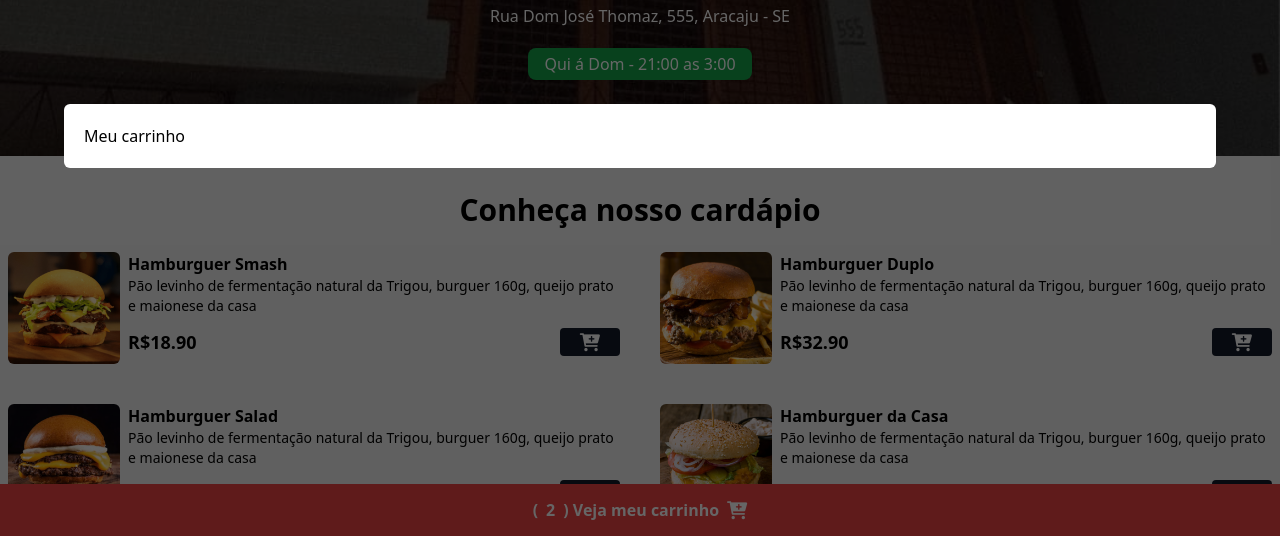
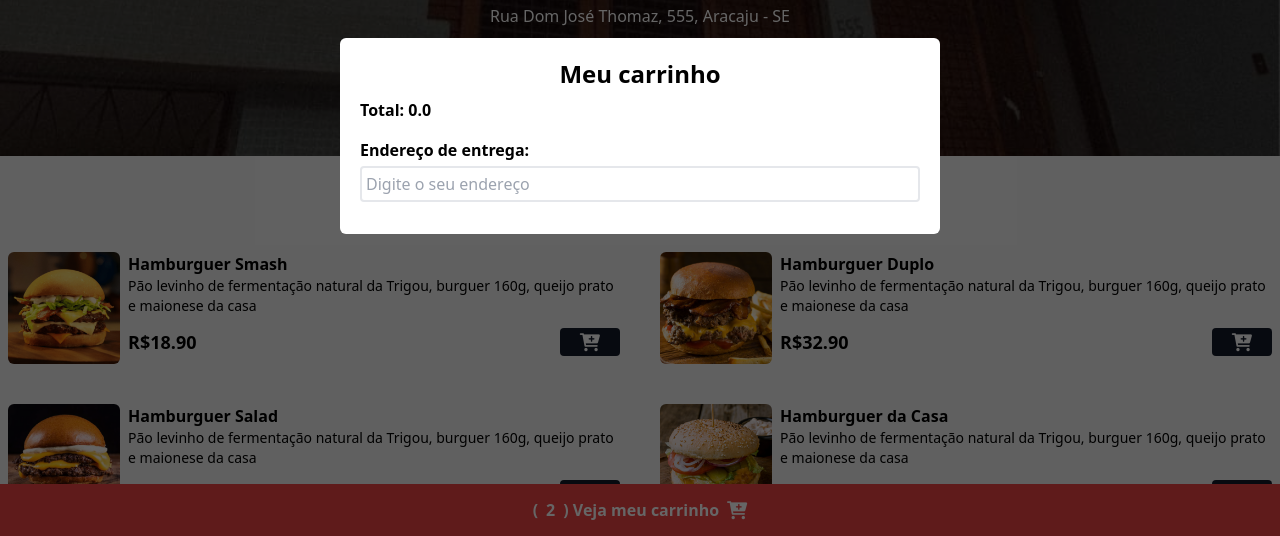
Before and after one commit to psicogi/Cardapio-Digital, a website: page index.html in a window 1280 px wide. Shown: the part 264-800 px from the top of the page. Drawn offline with Linux system fonts and the light colour scheme.

Commit message:
estilização do model cart

```diff
--- a/index.html
+++ b/index.html
@@ -145,8 +145,15 @@
     </div>
 
     <div class="bg-black/60 w-full h-full fixed top-0 left-0 z-[99] flex items-center justify-center">
-        <div class="bg-white p-5 rounded-md min-w-[90%]">
-            <h2>Meu carrinho</h2>
+        <div class="bg-white p-5 rounded-md min-w-[90%] md:min-w-[600px]">
+            <h2 class="text-center font-bold text-2xl mb-2">Meu carrinho</h2>
+            <div id="cart-items" class="flex justify-between mb-2 flex-col">
+
+            <p class="font-bold">Total: <span id="cart-total">0.0</span></p>
+
+            <p class="font-bold mt-4">Endereço de entrega: </p>
+            <input type="text" name="" id="adress" placeholder="Digite o seu endereço" class="w-full border-2 p-1 rounded my-1">
+            </div>
         </div>
     </div>
 
```
Also changed, not shown: estilos/output.css.
